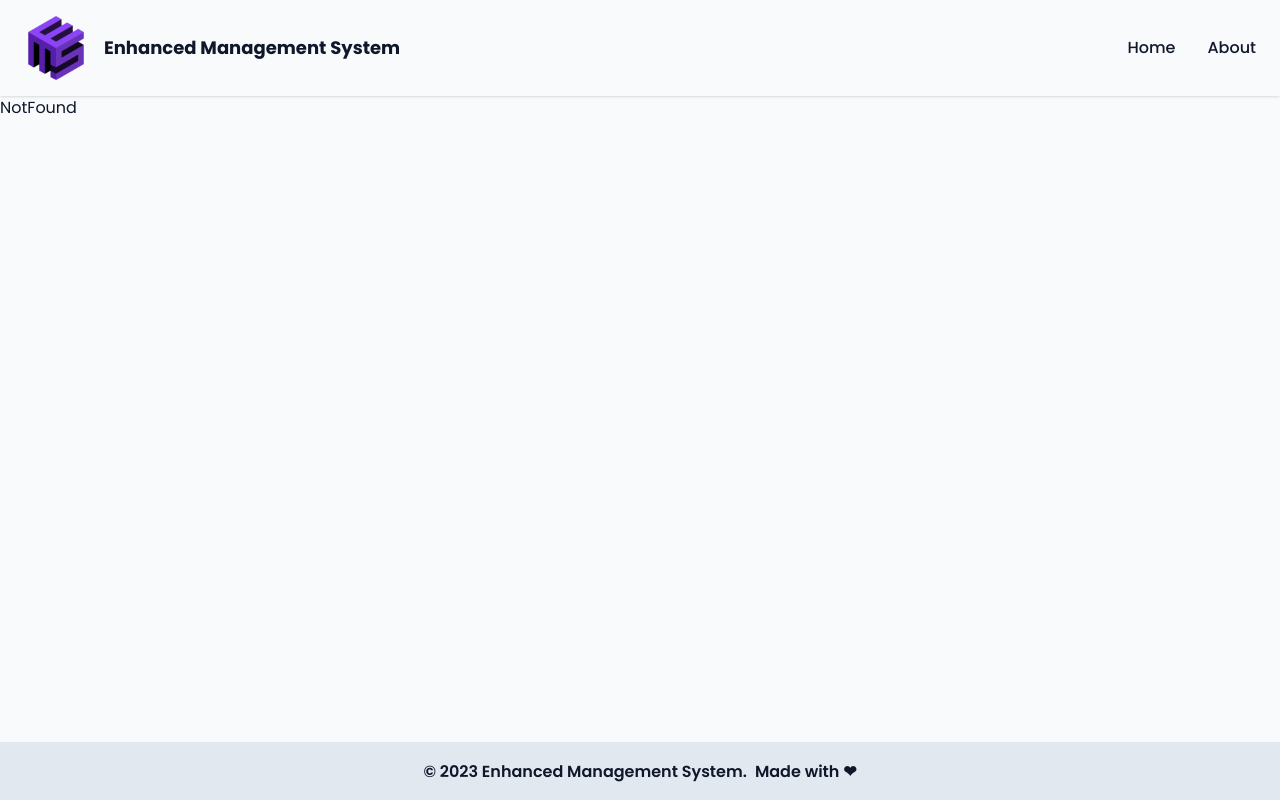
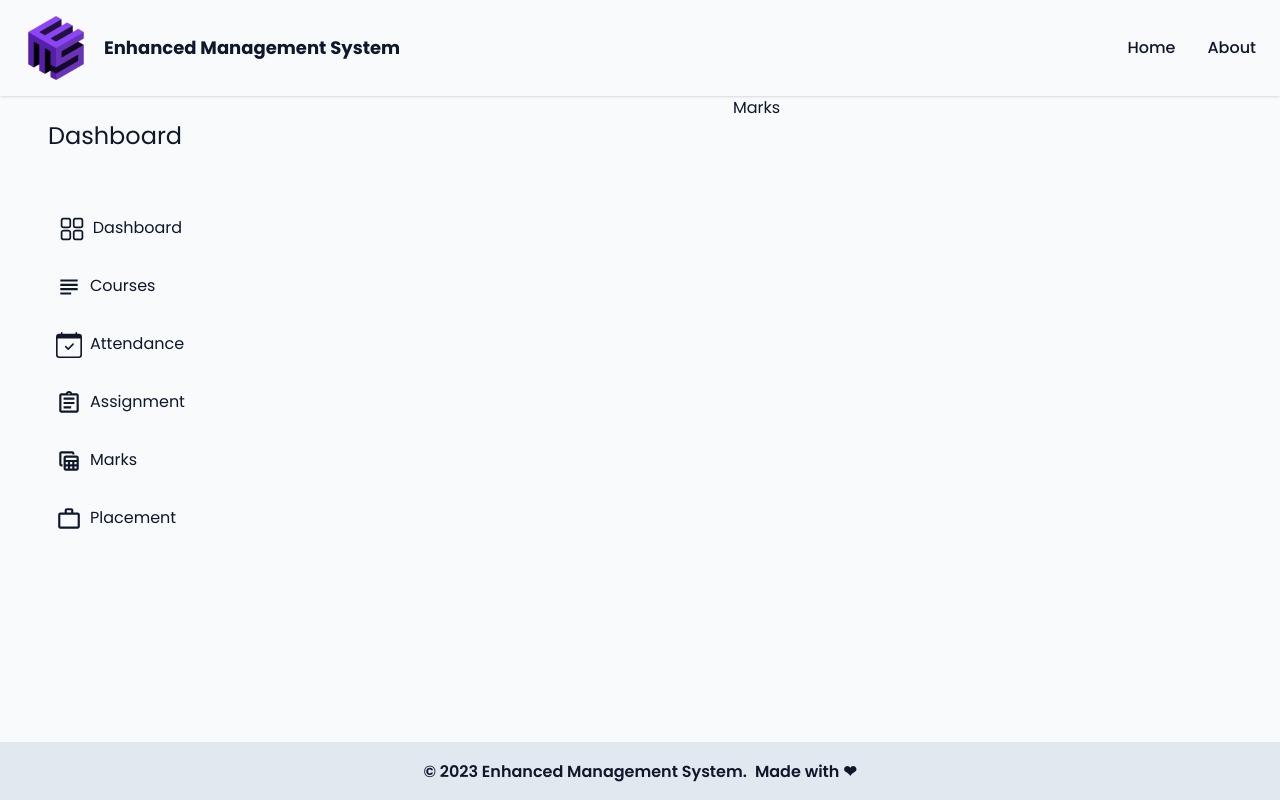
Before and after one commit to vsompura3/ems-web-app, a React (Vite) app: page /dashboard/marks in a window 1280 px wide. Built offline with nearby package versions, Linux system fonts and the light colour scheme.

Commit message:
Routing established.

```diff
--- a/src/App.jsx
+++ b/src/App.jsx
@@ -1,28 +1,39 @@
-import { useReducer } from 'react'
-import { BrowserRouter, Route, Routes } from 'react-router-dom'
-import Footer from './components/layout/Footer'
-import Header from './components/layout/Header'
-import { EMSContext, initialState } from './context/EMSContext'
-import { reducer } from './context/reducer'
-import About from './pages/About'
-import Auth from './pages/Auth'
-import Dashboard from './pages/Dashboard'
-import Home from './pages/Home'
-import NotFound from './pages/NotFound'
-import Profile from './pages/Profile'
+import { useReducer } from "react";
+import { BrowserRouter, Route, Routes } from "react-router-dom";
+import Footer from "./components/layout/Footer";
+import Header from "./components/layout/Header";
+import { EMSContext, initialState } from "./context/EMSContext";
+import { reducer } from "./context/reducer";
+import About from "./pages/About";
+import Auth from "./pages/Auth";
+import Dashboard from "./pages/Dashboard";
+import Home from "./pages/Home";
+import NotFound from "./pages/NotFound";
+import Profile from "./pages/Profile";
+import Assignment from "./pages/Assignment";
+import Course from "./pages/Course";
+import Attendance from "./pages/Attendance";
+import Marks from "./pages/Marks";
+import Placement from "./pages/Placement";
 
 function App() {
-  const [state, dispatch] = useReducer(reducer, initialState)
+  const [state, dispatch] = useReducer(reducer, initialState);
   return (
     <EMSContext.Provider value={{ state, dispatch }}>
       <BrowserRouter>
         <Header />
-        <main className="flex-1 flex flex-col">
+        <main className="flex flex-1 flex-col">
           <Routes>
             <Route path="/" element={<Home />} />
             <Route path="/about" element={<About />} />
             <Route path="/login" element={<Auth />} />
-            <Route path="/dashboard" element={<Dashboard />} />
+            <Route path="/dashboard" element={<Dashboard />}>
+              <Route path="/dashboard/courses" element={<Course />} />
+              <Route path="/dashboard/assignment" element={<Assignment />} />
+              <Route path="/dashboard/attendance" element={<Attendance />} />
+              <Route path="/dashboard/marks" element={<Marks />} />
+              <Route path="/dashboard/placement" element={<Placement />} />
+            </Route>
             <Route path="/account" element={<Profile />} />
             <Route path="*" element={<NotFound />} />
           </Routes>
@@ -30,7 +41,7 @@ function App() {
         <Footer />
       </BrowserRouter>
     </EMSContext.Provider>
-  )
+  );
 }
 
-export default App
+export default App;
--- a/src/components/layout/Sidebar.jsx
+++ b/src/components/layout/Sidebar.jsx
@@ -6,48 +6,61 @@ import {
   MdTableView,
   MdSubject,
 } from "react-icons/md";
+import { NavLink } from "react-router-dom";
 
 export default function Sidebar() {
   return (
     <div className=" flex px-10">
       <div>
         <h1 className="mb-16 mt-4 text-2xl">Dashboard</h1>
-        <button className="abuttongn-middle my-8 flex flex-row justify-center">
+        <NavLink
+          className="abuttongn-middle my-8 flex flex-row justify-center"
+          to="/dashboard"
+        >
           <span className="self-center px-2">
             <RxDashboard size={26} />
           </span>
           Dashboard
-        </button>
-        <button className="abuttongn-middle my-8 flex flex-row">
+        </NavLink>
+        <NavLink className="abuttongn-middle my-8 flex flex-row" to="/dashboard/courses">
           <span className="self-center px-2">
             <MdSubject size={26} />
           </span>
           Courses
-        </button>
-        <button className="abuttongn-middle my-8 flex flex-row">
+        </NavLink>
+        <NavLink
+          className="abuttongn-middle my-8 flex flex-row"
+          to="/dashboard/attendance"
+        >
           <span className="self-center px-2">
             <BsCalendarCheck size={26} />
           </span>
           Attendance
-        </button>
-        <button className="abuttongn-middle my-8 flex flex-row">
+        </NavLink>
+        <NavLink
+          className="abuttongn-middle my-8 flex flex-row"
+          to="/dashboard/assignment"
+        >
           <span className="self-center px-2">
             <MdOutlineAssignment size={26} />
           </span>
-          Assignment
-        </button>
-        <button className="abuttongn-middle my-8 flex flex-row">
+          <span> Assignment</span>
+        </NavLink>
+        <NavLink className="abuttongn-middle my-8 flex flex-row" to="/dashboard/marks">
           <span className="self-center px-2">
             <MdTableView size={26} />
           </span>
           Marks
-        </button>
-        <button className="abuttongn-middle my-8 flex flex-row">
+        </NavLink>
+        <NavLink
+          className="abuttongn-middle my-8 flex flex-row"
+          to="/dashboard/placement"
+        >
           <span className="self-center px-2">
             <MdWorkOutline size={26} />
           </span>
           Placement
-        </button>
+        </NavLink>
       </div>
     </div>
   );
--- a/src/components/sections/Overview.jsx
+++ b/src/components/sections/Overview.jsx
@@ -7,7 +7,7 @@ export default function Overview() {
     <div>
       <h1 className="text-xl font-semibold text-slate-900 ">Overview</h1>
       <div className="flex flex-row">
-        <div className="card m-4 w-36 rounded-xl bg-red-100 p-4">
+        <div className="card m-4 w-40 rounded-xl bg-red-100 p-4">
           <div className="card-header">
             <h2 className=" font-semibold text-slate-900">Attendance</h2>
           </div>
@@ -15,7 +15,7 @@ export default function Overview() {
             <h3 className="text-2xl text-slate-900">{user.agg_attendance}%</h3>
           </div>
         </div>
-        <div className="card m-4 w-36 rounded-xl bg-orange-100 p-4">
+        <div className="card m-4 w-40 rounded-xl bg-orange-100 p-4">
           <div className="card-header">
             <h2 className=" font-semibold text-slate-900">Grade (CGPA)</h2>
           </div>
--- a/src/components/sections/Timetable.jsx
+++ b/src/components/sections/Timetable.jsx
@@ -7,10 +7,6 @@ export default function Timetable() {
 
   const days = Object.keys(timeTable.time_table);
   const classes = Object.entries(timeTable.time_table);
-
-  Object.keys(classes[0][1]).map((classTiming, i) => {
-    console.log(classes[0][1][classTiming], i);
-  });
 
   return (
     <div>
@@ -24,55 +20,55 @@ export default function Timetable() {
                   <tr>
                     <th
                       scope="col"
-                      className="px-6 py-4 text-left text-sm font-medium text-gray-900"
+                      className="px-6 py-6 text-left text-sm font-medium text-gray-900"
                     >
                       Day
                     </th>
                     <th
                       scope="col"
-                      className="px-6 py-4 text-left text-sm font-medium text-gray-900"
+                      className="px-6 py-6 text-left text-sm font-medium text-gray-900"
                     >
                       9 - 10 AM
                     </th>
                     <th
                       scope="col"
-                      className="px-6 py-4 text-left text-sm font-medium text-gray-900"
+                      className="px-6 py-6 text-left text-sm font-medium text-gray-900"
                     >
                       10 - 11 AM
                     </th>
                     <th
                       scope="col"
-                      className="px-6 py-4 text-left text-sm font-medium text-gray-900"
+                      className="px-6 py-6 text-left text-sm font-medium text-gray-900"
                     >
                       11 - 12 AM
                     </th>
                     <th
                       scope="col"
-                      className="px-6 py-4 text-left text-sm font-medium text-gray-900"
+                      className="px-6 py-6 text-left text-sm font-medium text-gray-900"
                     >
                       12 - 1 PM
                     </th>
                     <th
                       scope="col"
-                      className="px-6 py-4 text-left text-sm font-medium text-gray-900"
+                      className="px-6 py-6 text-left text-sm font-medium text-gray-900"
                     >
                       1 - 2 PM
                     </th>
                     <th
                       scope="col"
-                      className="px-6 py-4 text-left text-sm font-medium text-gray-900"
+                      className="px-6 py-6 text-left text-sm font-medium text-gray-900"
                     >
                       2 - 3 PM
                     </th>
                     <th
                       scope="col"
-                      className="px-6 py-4 text-left text-sm font-medium text-gray-900"
+                      className="px-6 py-6 text-left text-sm font-medium text-gray-900"
                     >
                       3 - 4 PM
                     </th>
                     <th
                       scope="col"
-                      className="px-6 py-4 text-left text-sm font-medium text-gray-900"
+                      className="px-6 py-6 text-left text-sm font-medium text-gray-900"
                     >
                       4 - 5 PM
                     </th>
@@ -81,8 +77,11 @@ export default function Timetable() {
                 <tbody>
                   {days.map((day, i) => {
                     return (
-                      <tr key={day}>
-                        <td className="whitespace-nowrap px-6 py-4 text-sm font-medium text-gray-900">
+                      <tr
+                        key={day}
+                        className="border-b bg-white transition duration-300 ease-in-out hover:bg-gray-100"
+                      >
+                        <td className="whitespace-nowrap px-2 py-2 text-sm font-medium text-gray-900">
                           {day}
                         </td>
                         {Object.keys(classes[0][1]).map((classTiming) => (
--- /dev/null
+++ b/src/pages/Assignment.jsx
@@ -0,0 +1,3 @@
+export default function Assignment() {
+  return <div>Assignment</div>;
+}
--- /dev/null
+++ b/src/pages/Attendance.jsx
@@ -0,0 +1,3 @@
+export default function Attendance() {
+  return <div>Attendance</div>;
+}
--- a/src/pages/Auth.jsx
+++ b/src/pages/Auth.jsx
@@ -1,5 +1,5 @@
-import { useContext, useState } from 'react'
-import { useNavigate } from 'react-router'
+import { useContext, useState } from "react";
+import { useNavigate } from "react-router";
 import {
   getAnnouncements,
   getHostelData,
@@ -10,9 +10,9 @@ import {
   getUserAuthorities,
   getUserData,
   getUserMarks,
-} from '../api/ems-endpoints'
-import LoginPanel from '../components/shared/LoginPanel'
-import { EMSContext } from '../context/EMSContext'
+} from "../api/ems-endpoints";
+import LoginPanel from "../components/shared/LoginPanel";
+import { EMSContext } from "../context/EMSContext";
 import {
   GET_ANNOUNCEMENTS,
   GET_AUTHORITIES,
@@ -23,46 +23,46 @@ import {
   GET_USER_ATTENDANCE,
   GET_USER_DATA,
   GET_USER_MARKS,
-} from '../context/action.types'
+} from "../context/action.types";
 
 const Auth = () => {
-  const { dispatch } = useContext(EMSContext)
-  const navigate = useNavigate()
-  const [isLoading, setIsLoading] = useState(false)
-  const [registrationNumber, setRegistrationNumber] = useState('')
-  const [password, setPassword] = useState('')
-  const [error, setError] = useState(false)
+  const { dispatch } = useContext(EMSContext);
+  const navigate = useNavigate();
+  const [isLoading, setIsLoading] = useState(false);
+  const [registrationNumber, setRegistrationNumber] = useState("");
+  const [password, setPassword] = useState("");
+  const [error, setError] = useState(false);
 
-  const handleSubmit = async e => {
-    e.preventDefault()
+  const handleSubmit = async (e) => {
+    e.preventDefault();
     if (registrationNumber && password) {
-      setIsLoading(true)
-      setError(false)
-      const data1 = await getUserData(registrationNumber, password)
-      const data2 = await getUserMarks(registrationNumber, password)
-      const data3 = await getHostelData(registrationNumber, password)
-      const data4 = await getAnnouncements(registrationNumber, password)
-      const data5 = await getTimeTable(registrationNumber, password)
-      const data6 = await getUserAttendance(registrationNumber, password)
-      const data7 = await getUserAuthorities(registrationNumber, password)
-      const data8 = await getMakeupClasses(registrationNumber, password)
-      const data9 = await getTodayClasses(registrationNumber, password)
-      dispatch({ type: GET_USER_DATA, payload: data1 })
-      dispatch({ type: GET_USER_MARKS, payload: data2 })
-      dispatch({ type: GET_HOSTEL_DETAILS, payload: data3 })
-      dispatch({ type: GET_ANNOUNCEMENTS, payload: data4 })
-      dispatch({ type: GET_TIME_TABLE, payload: data5 })
-      dispatch({ type: GET_USER_ATTENDANCE, payload: data6 })
-      dispatch({ type: GET_AUTHORITIES, payload: data7 })
-      dispatch({ type: GET_MAKEUP_CLASSES, payload: data8 })
-      dispatch({ type: GET_TODAY_TIME_TABLE, payload: data9 })
-      setIsLoading(false)
-      navigate('/dashboard')
+      setIsLoading(true);
+      setError(false);
+      const data1 = await getUserData(registrationNumber, password);
+      const data2 = await getUserMarks(registrationNumber, password);
+      // const data3 = await getHostelData(registrationNumber, password)
+      const data4 = await getAnnouncements(registrationNumber, password);
+      const data5 = await getTimeTable(registrationNumber, password);
+      // const data6 = await getUserAttendance(registrationNumber, password)
+      // const data7 = await getUserAuthorities(registrationNumber, password)
+      // const data8 = await getMakeupClasses(registrationNumber, password)
+      const data9 = await getTodayClasses(registrationNumber, password);
+      dispatch({ type: GET_USER_DATA, payload: data1 });
+      dispatch({ type: GET_USER_MARKS, payload: data2 });
+      // dispatch({ type: GET_HOSTEL_DETAILS, payload: data3 })
+      dispatch({ type: GET_ANNOUNCEMENTS, payload: data4 });
+      dispatch({ type: GET_TIME_TABLE, payload: data5 });
+      // dispatch({ type: GET_USER_ATTENDANCE, payload: data6 })
+      // dispatch({ type: GET_AUTHORITIES, payload: data7 })
+      // dispatch({ type: GET_MAKEUP_CLASSES, payload: data8 })
+      dispatch({ type: GET_TODAY_TIME_TABLE, payload: data9 });
+      setIsLoading(false);
+      navigate("/dashboard");
     } else {
-      setError(true)
-      setIsLoading(false)
+      setError(true);
+      setIsLoading(false);
     }
-  }
+  };
 
   return (
     <div className="py-16">
@@ -85,7 +85,7 @@ const Auth = () => {
         </div>
       </div>
     </div>
-  )
-}
+  );
+};
 
-export default Auth
+export default Auth;
--- /dev/null
+++ b/src/pages/Course.jsx
@@ -0,0 +1,3 @@
+export default function Course() {
+  return <div>Course</div>;
+}
--- a/src/pages/Dashboard.jsx
+++ b/src/pages/Dashboard.jsx
@@ -1,17 +1,27 @@
-import { useContext } from 'react'
-import Sidebar from '../components/layout/Sidebar'
-import Main from '../components/sections/Main'
-import Profile from '../components/sections/Profile'
-import { EMSContext } from '../context/EMSContext'
+import { useContext } from "react";
+import Sidebar from "../components/layout/Sidebar";
+import Main from "../components/sections/Main";
+import Profile from "../components/sections/Profile";
+import { EMSContext } from "../context/EMSContext";
+import { useLocation } from "react-router";
+import Assignment from "./Assignment";
+import Course from "./Course";
+import Attendance from "./Attendance";
+import Marks from "./Marks";
+import Placement from "./Placement";
 
 const Dashboard = () => {
-  const { state } = useContext(EMSContext)
-  const { userData: user } = state
+  const { state } = useContext(EMSContext);
+  const { userData: user } = state;
+  const { pathname } = useLocation();
   return (
     <div className="container mx-auto flex h-full flex-1 flex-row justify-evenly">
       <div className=" p-2">
         <Sidebar />
       </div>
+      <div className="container mx-auto flex h-full flex-1 flex-row justify-evenly">
+        {pathname === "/dashboard" && (
+          <>
             <div className="flex-1">
               <pre>{console.log(state)}</pre>
               <Main />
@@ -19,8 +29,17 @@ const Dashboard = () => {
             <div className="">
               <Profile />
             </div>
+            {console.log("works")}
+          </>
+        )}
+        {pathname === "/dashboard/assignment" && <Assignment />}
+        {pathname === "/dashboard/courses" && <Course />}
+        {pathname === "/dashboard/attendance" && <Attendance />}
+        {pathname === "/dashboard/marks" && <Marks />}
+        {pathname === "/dashboard/placement" && <Placement />}
       </div>
-  )
-}
+    </div>
+  );
+};
 
-export default Dashboard
+export default Dashboard;
--- /dev/null
+++ b/src/pages/Marks.jsx
@@ -0,0 +1,3 @@
+export default function Marks() {
+  return <div>Marks</div>;
+}
--- /dev/null
+++ b/src/pages/Placement.jsx
@@ -0,0 +1,3 @@
+export default function Placement() {
+  return <div>Placement</div>;
+}
```
Lines whose indentation alone changed are shown as unchanged.
